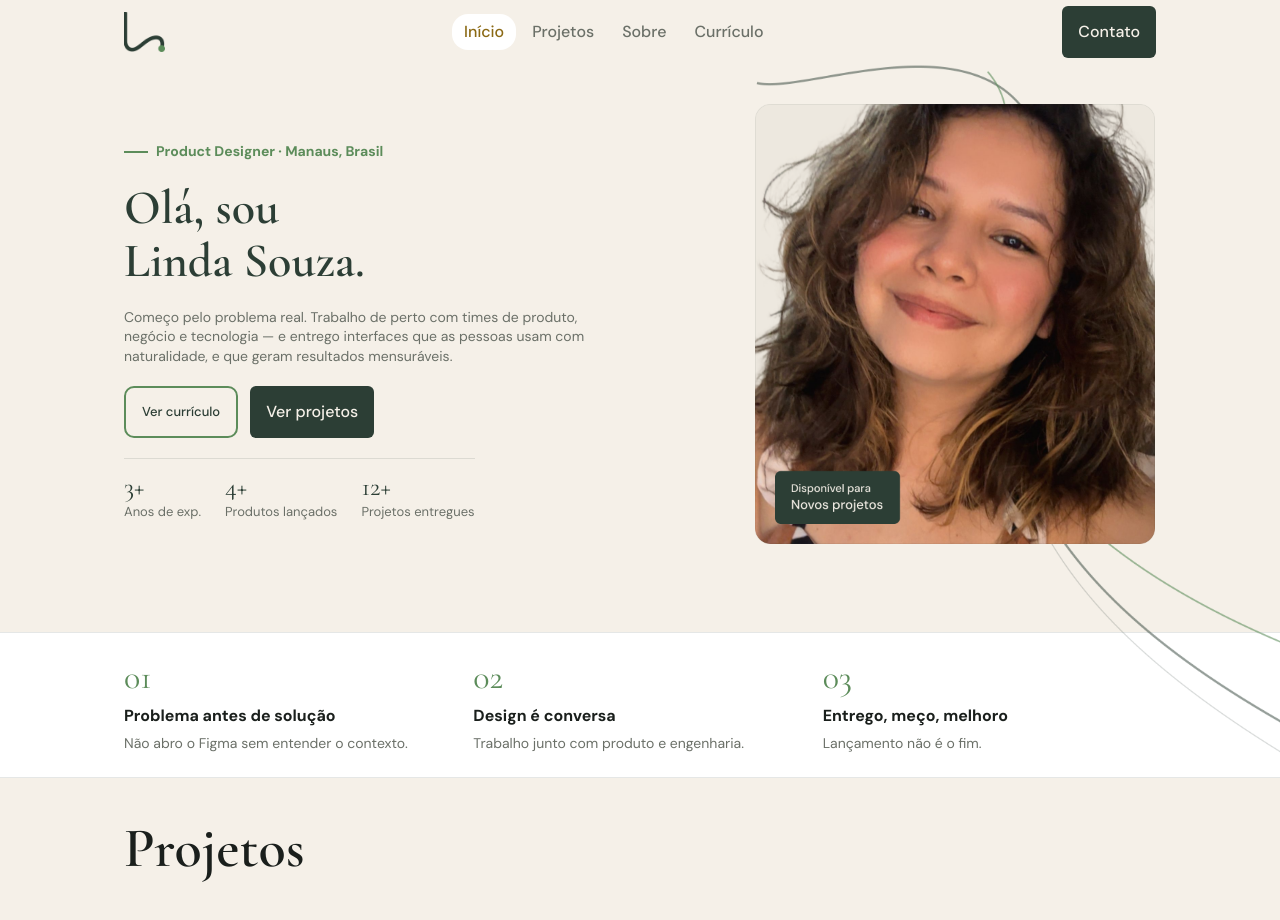
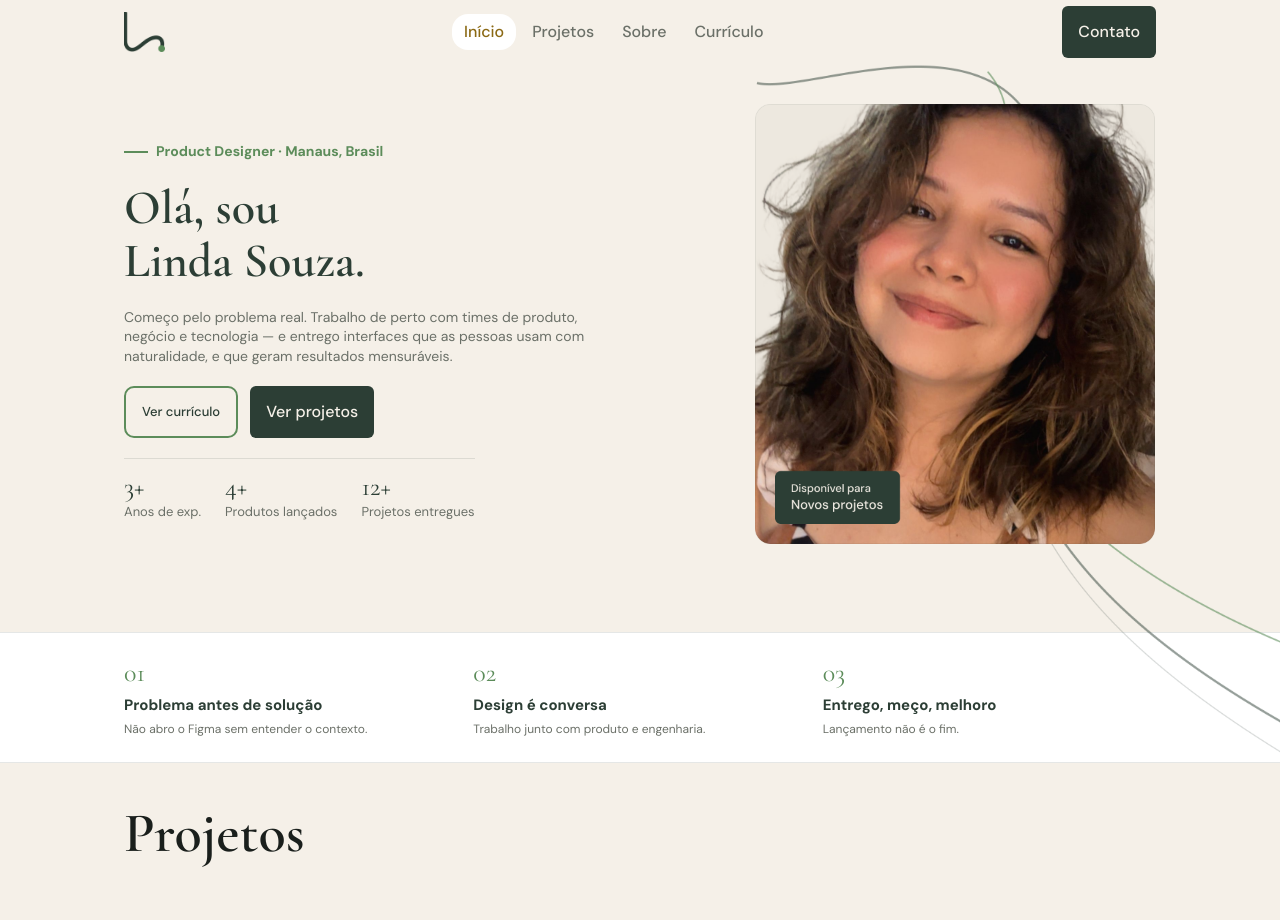
Before and after one commit to Agencia-Lumina-Digital/linda-hillary-port, a React (Vite) app: page / in a window 1280 px wide. Shown: the top 920 px of the page. Built offline with nearby package versions, Linux system fonts and the light colour scheme.

Commit message:
feat: finally hero section

```diff
--- a/src/features/hero/Hero.tsx
+++ b/src/features/hero/Hero.tsx
@@ -139,24 +139,24 @@ export const Hero = () => {
       >
         <Grid container columnSpacing={4} rowSpacing={{ xs: 4, md: 2 }}>
           {/* Feature 1 */}
-          <Grid item xs={12} md={4}>
-            <Typography variant="h4" sx={{ color: tokens.colors.text.accent, fontFamily: tokens.typography.fontFamily.display, mb: 1 }}>01</Typography>
-            <Typography variant="h6" sx={{ color: tokens.colors.text.primary, fontWeight: tokens.typography.fontWeight.semibold, mb: 1, fontSize: tokens.typography.fontSize[16] }}>Problema antes de solução</Typography>
-            <Typography variant="body2" sx={{ color: tokens.colors.text.secondary }}>Não abro o Figma sem entender o contexto.</Typography>
+          <Grid item xs={4}>
+            <Typography variant="h4" sx={{ color: tokens.colors.text.accent, fontFamily: tokens.typography.fontFamily.display, mb: 1, fontSize: tokens.typography.fontSize[26] }}>01</Typography>
+            <Typography variant="h6" sx={{ color: tokens.colors.text.brand, fontWeight: tokens.typography.fontWeight.semibold, mb: 1, fontSize: tokens.typography.fontSize[15] }}>Problema antes de solução</Typography>
+            <Typography variant="body2" sx={{ color: tokens.colors.text.secondary, fontSize: tokens.typography.fontSize[12] }}>Não abro o Figma sem entender o contexto.</Typography>
           </Grid>
 
           {/* Feature 2 */}
-          <Grid item xs={12} md={4}>
-            <Typography variant="h4" sx={{ color: tokens.colors.text.accent, fontFamily: tokens.typography.fontFamily.display, mb: 1 }}>02</Typography>
-            <Typography variant="h6" sx={{ color: tokens.colors.text.primary, fontWeight: tokens.typography.fontWeight.semibold, mb: 1, fontSize: tokens.typography.fontSize[16] }}>Design é conversa</Typography>
-            <Typography variant="body2" sx={{ color: tokens.colors.text.secondary }}>Trabalho junto com produto e engenharia.</Typography>
+          <Grid item xs={4}>
+            <Typography variant="h4" sx={{ color: tokens.colors.text.accent, fontFamily: tokens.typography.fontFamily.display, mb: 1, fontSize: tokens.typography.fontSize[26] }}>02</Typography>
+            <Typography variant="h6" sx={{ color: tokens.colors.text.brand, fontWeight: tokens.typography.fontWeight.semibold, mb: 1, fontSize: tokens.typography.fontSize[15] }}>Design é conversa</Typography>
+            <Typography variant="body2" sx={{ color: tokens.colors.text.secondary, fontSize: tokens.typography.fontSize[12] }}>Trabalho junto com produto e engenharia.</Typography>
           </Grid>
 
           {/* Feature 3 */}
-          <Grid item xs={12} md={4}>
-            <Typography variant="h4" sx={{ color: tokens.colors.text.accent, fontFamily: tokens.typography.fontFamily.display, mb: 1 }}>03</Typography>
-            <Typography variant="h6" sx={{ color: tokens.colors.text.primary, fontWeight: tokens.typography.fontWeight.semibold, mb: 1, fontSize: tokens.typography.fontSize[16] }}>Entrego, meço, melhoro</Typography>
-            <Typography variant="body2" sx={{ color: tokens.colors.text.secondary }}>Lançamento não é o fim.</Typography>
+          <Grid item xs={4}>
+            <Typography variant="h4" sx={{ color: tokens.colors.text.accent, fontFamily: tokens.typography.fontFamily.display, mb: 1, fontSize: tokens.typography.fontSize[26] }}>03</Typography>
+            <Typography variant="h6" sx={{ color: tokens.colors.text.brand, fontWeight: tokens.typography.fontWeight.semibold, mb: 1, fontSize: tokens.typography.fontSize[15] }}>Entrego, meço, melhoro</Typography>
+            <Typography variant="body2" sx={{ color: tokens.colors.text.secondary, fontSize: tokens.typography.fontSize[12] }}>Lançamento não é o fim.</Typography>
           </Grid>
         </Grid>
       </Box>
```
